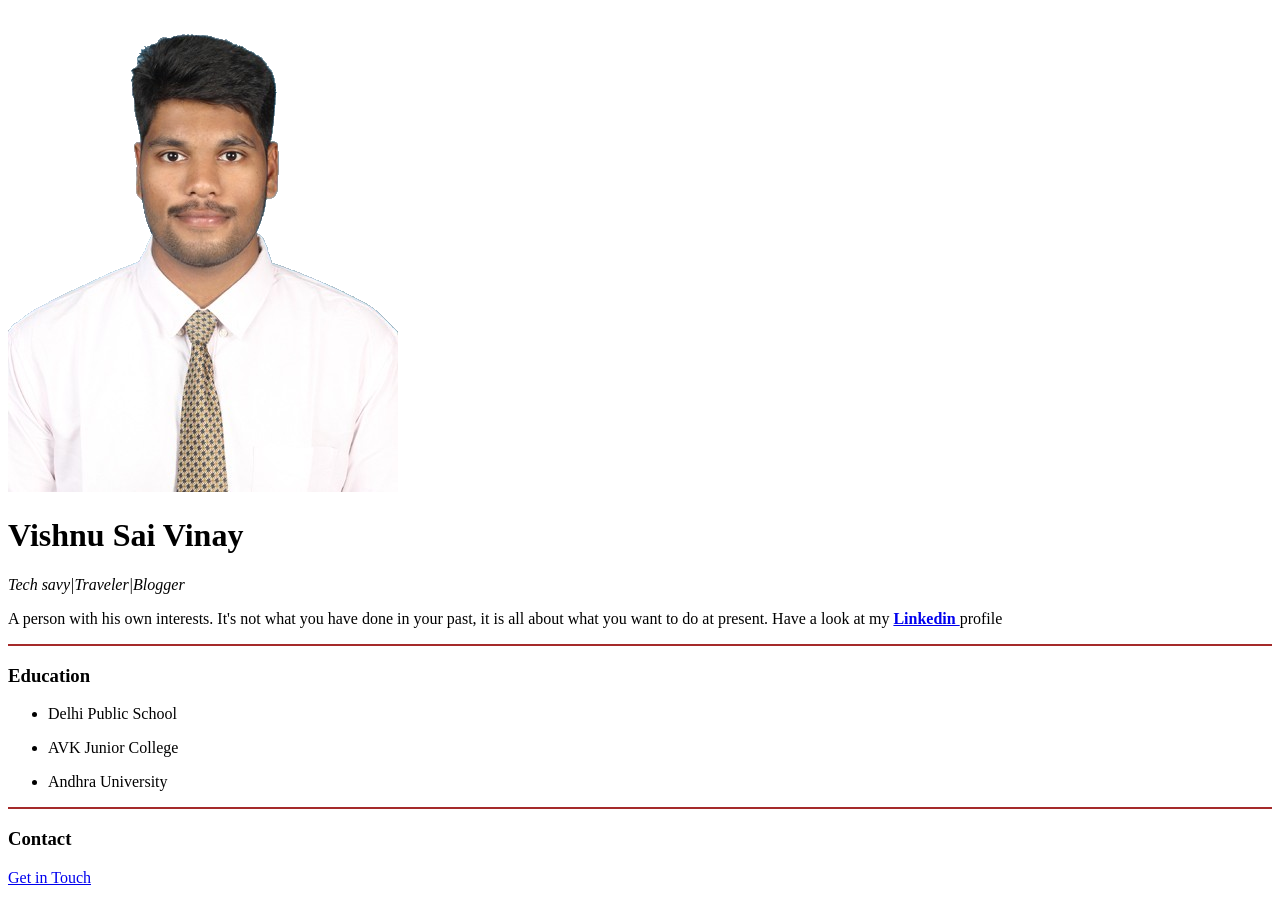
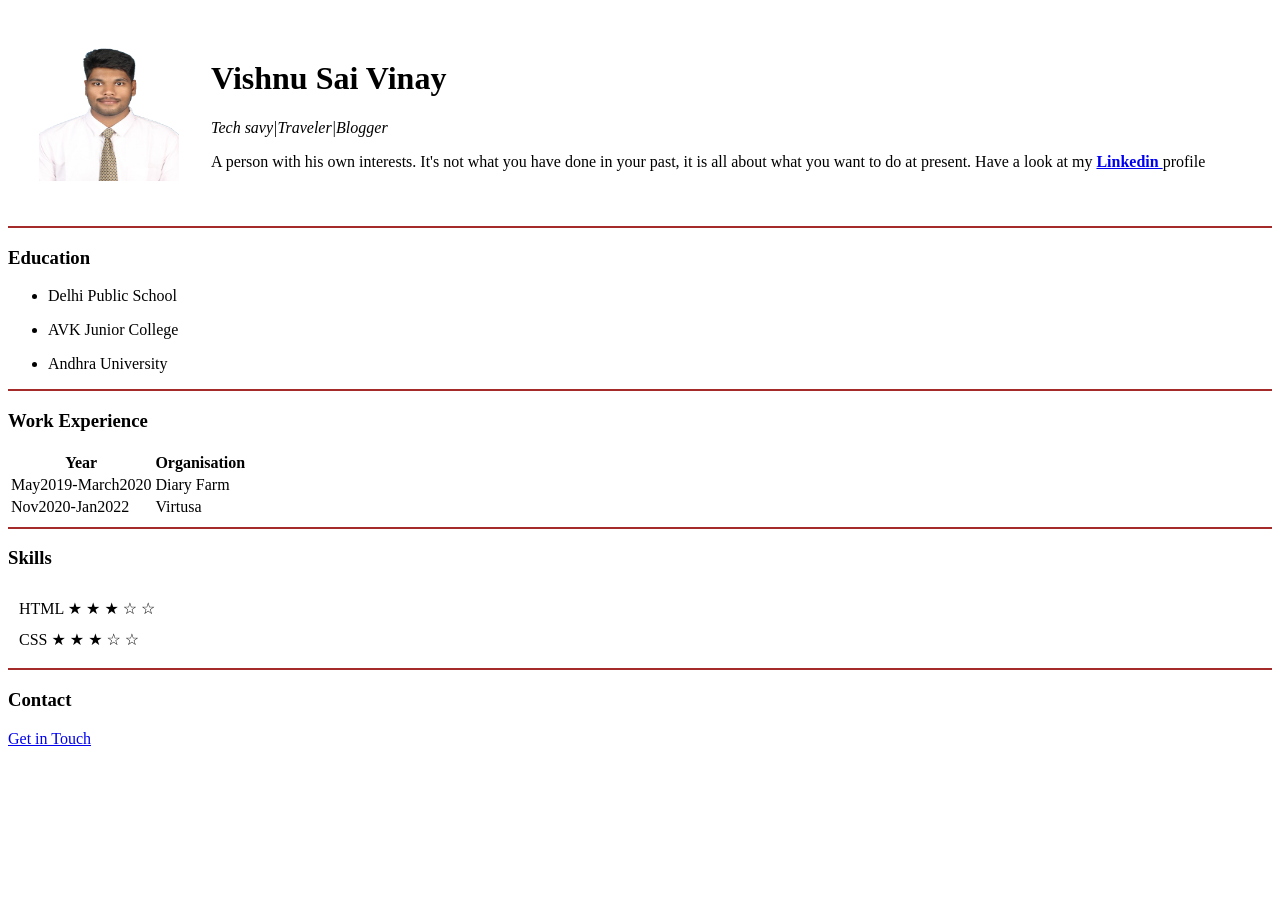
Before and after one commit to vishnusaivinay/cv, a plain HTML site: page HTML/index.html in a window 1280 px wide. After the commit the page ends 800 px from the top, so only its background shows below. Drawn offline with Linux system fonts and the light colour scheme; files whose address does not match are found by name.

Commit message:
Add files via upload

```diff
--- a/HTML/index.html
+++ b/HTML/index.html
@@ -7,7 +7,15 @@
 </head>
 
 <body>
-  <img src="C:\Users\Asus\Desktop\Dev FE\HTML\passort img.png"> <br />
+  <table cellspacing="30">
+
+
+    <tr>
+      <td>
+        <img src="C:\Users\Asus\Desktop\Dev FE\HTML\passort img.png" width="140" height="140"> <br />
+      </td>
+      <td>
+
         <h1> Vishnu Sai Vinay </h1>
         <p>
           <em>Tech savy|Traveler|Blogger </em>
@@ -15,6 +23,13 @@
         <p>
           A person with his own interests. It's not what you have done in your past, it is all about what you want to do at present. Have a look at my <a href="https://www.linkedin.com/in/vishnusaivinay/"> <b> Linkedin </b> </a> profile
         </p>
+      </td>
+
+    </tr>
+
+  </table>
+
+
   <hr color=" brown">
   <h3>
     Education
@@ -36,6 +51,58 @@
   </ul>
   </p>
   <hr color="brown">
+  <p>
+  <h3> Work Experience</h3>
+  </p>
+  <table>
+  <th>
+    Year
+  </th>
+  <th>
+    Organisation
+  </th>
+    <tr>
+      <td>
+        May2019-March2020
+      </td>
+      <td>
+        Diary Farm
+      </td>
+    </tr>
+    <tr>
+      <td>
+        Nov2020-Jan2022
+      </td>
+      <td>
+        Virtusa
+      </td>
+    </tr>
+  </table>
+  <hr color="brown">
+  <h3> Skills</h3>
+
+
+      <table cellspacing="10px">
+      <tr>
+        <td>
+          HTML
+       &#9733; &#9733; &#9733; &#9734; &#9734;
+        </td>
+      </tr>
+      <tr>
+        <td cellspacing="1px">
+
+      CSS &#9733; &#9733; &#9733; &#9734; &#9734;
+        </td>
+      </tr>
+
+      </table>
+    </td>
+
+  </tr>
+</table>
+
+<hr color="brown" />
   <h3> Contact</h3>
   <p>
     <a href="C:\Users\Asus\Desktop\Dev FE\HTML\Interlink.html">Get in Touch </a>
```
Lines whose indentation alone changed are shown as unchanged.
